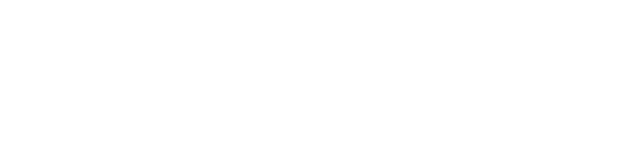
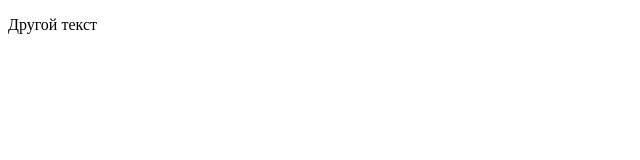
Before and after one commit to Parovozzz0808/git-basic, a plain HTML site: page git-basic_project/src/index.html in a window 1280 px wide. Shown: the whole page, without its empty margins (0-640 px from the left). Drawn offline with Linux system fonts and the light colour scheme.

Commit message:
added other text and color index.html

```diff
--- a/git-basic_project/src/index.html
+++ b/git-basic_project/src/index.html
@@ -6,6 +6,6 @@
     <title>Document</title>
 </head>
 <body>
-
+    <p>Другой текст</p>
 </body>
 </html>
--- a/git-basic_project/src/styles.css
+++ b/git-basic_project/src/styles.css
@@ -1,3 +1,7 @@
 h1 {
   font-size: 16px;
   }
+
+p {
+  color: black;
+}
```
